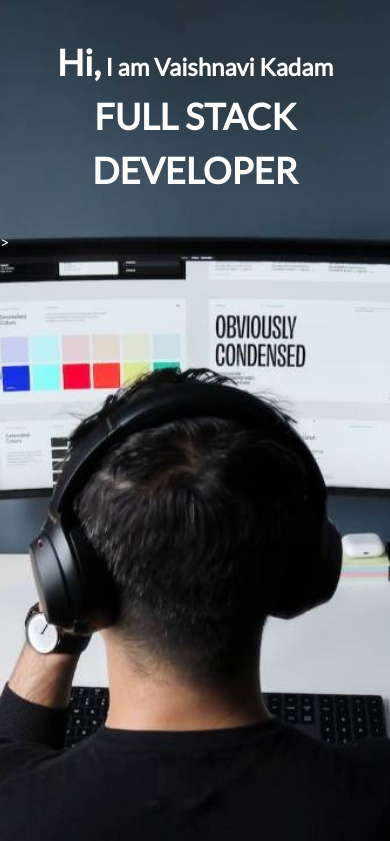
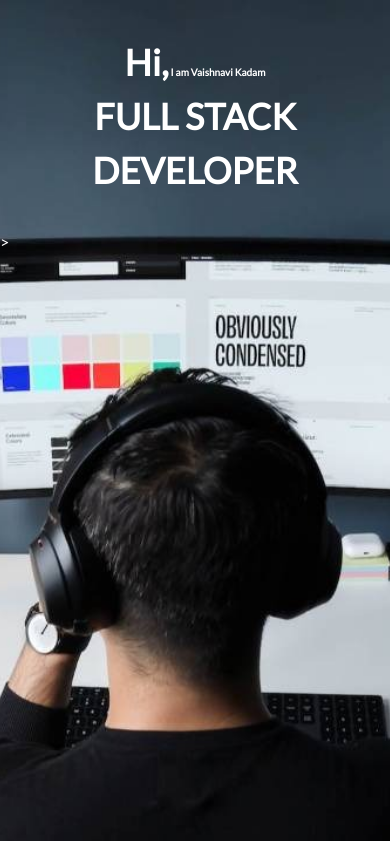
Before and after one commit to vaishnaviKodes/Developer-Portfolio-Landing-Page---HTML-CSS-Project-JS-introduction-JS-Basics---mvoheznp8ern, a plain HTML site: page index.html in a window 390 px wide. Shown: the top 841 px of the page. Drawn offline with Linux system fonts and the light colour scheme.

Commit message:
changed sub-heading ss property

```diff
--- a/styles.css
+++ b/styles.css
@@ -128,7 +128,7 @@
     font-size: 24px;
   }
   .Hero .sub-heading {
-    font-size: 24px;
+    font-size: 10px;
   }
   .black-box h3 {
     font-size: 24px;
```
